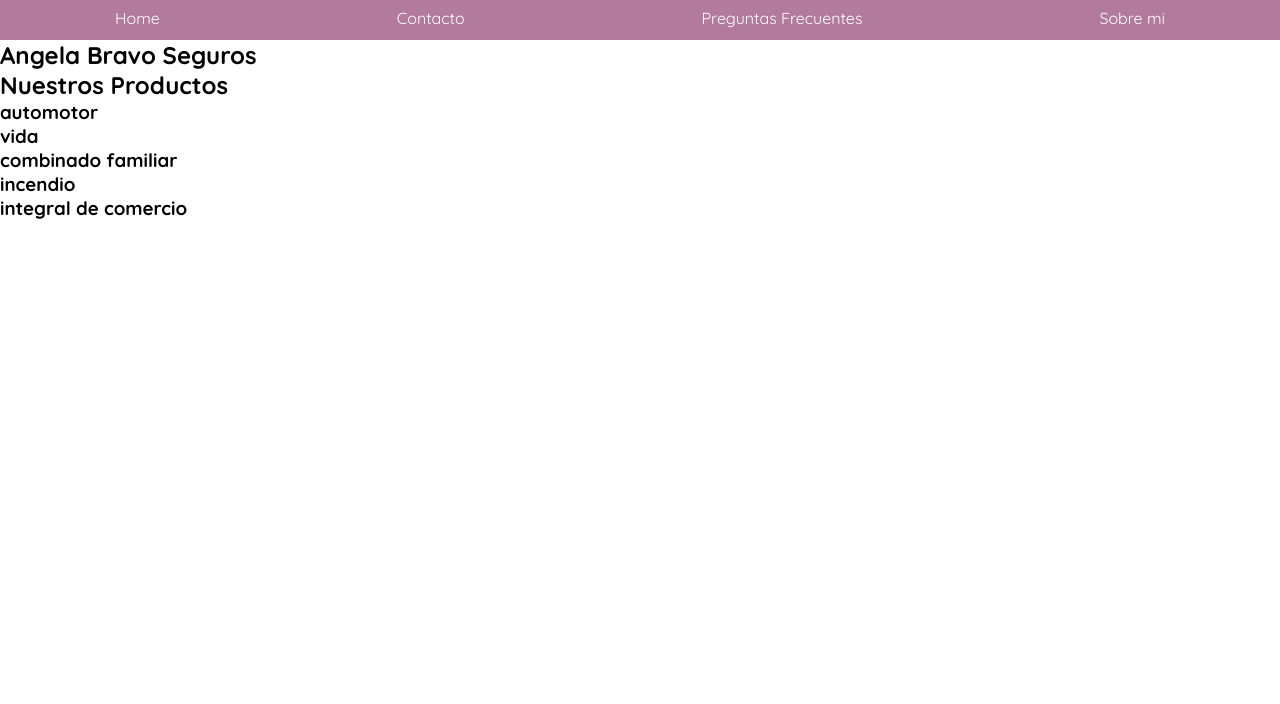
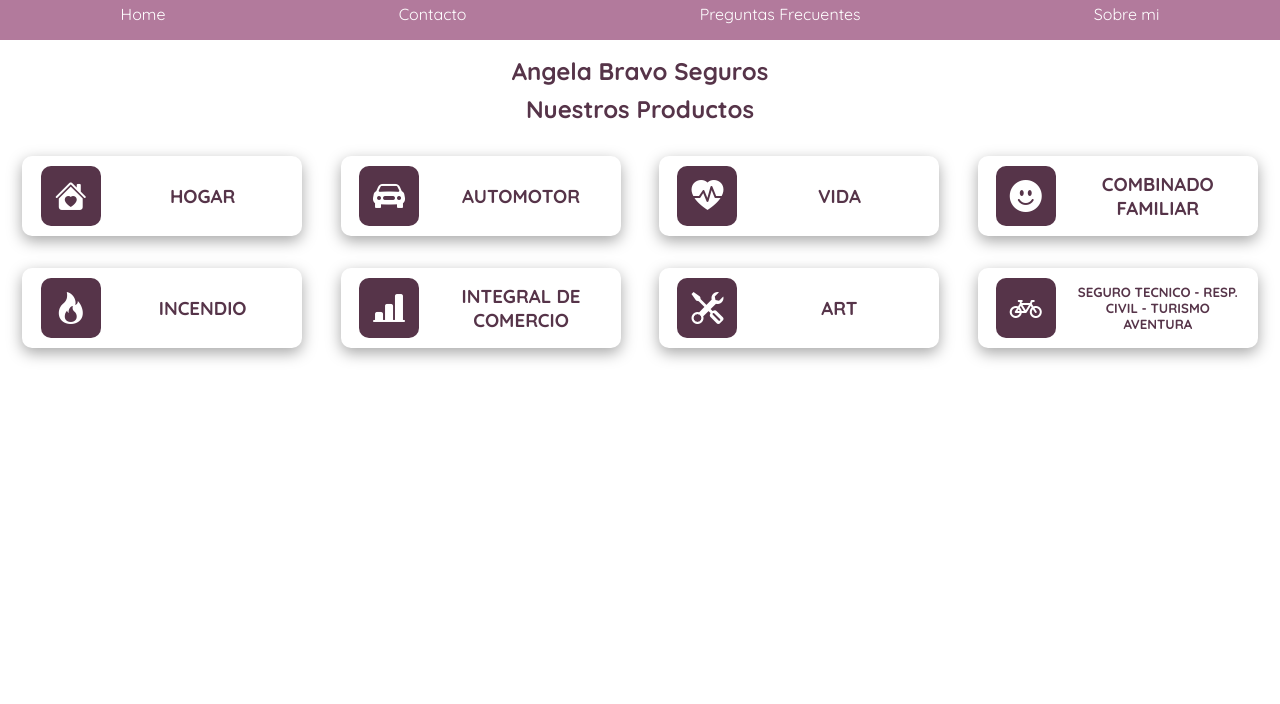
Before and after one commit to mfrugoni/a-bravo-maquetado, a plain HTML site: page index.html in a window 1280 px wide. Shown: the part 96-800 px from the top of the page. Drawn offline with nearby package versions, Linux system fonts and the light colour scheme.

Commit message:
V2: Add products cards and styles

```diff
--- a/index.html
+++ b/index.html
@@ -20,16 +20,73 @@
         </nav>
     </header>
     <main>
-        <section id="title">
+        <section class="title">
             <h1>Angela Bravo Seguros</h1>
             <h2>Nuestros Productos</h2>
         </section>
         <article id="products">
-            <h3>automotor</h3>
-            <h3>vida</h3>
-            <h3>combinado familiar</h3>
-            <h3>incendio</h3>
-            <h3>integral de comercio</h3>
+
+            <div class="card">
+                <div class="card-icon">
+                    <i class="bi bi-house-heart-fill"></i>
+                </div>
+
+                <h3>HOGAR</h3>
+            </div>
+
+            <div class="card">
+                <div class="card-icon">
+                    <i class="bi bi-car-front-fill"></i>
+                </div>
+
+                <h3>AUTOMOTOR</h3>
+            </div>
+
+            <div class="card">
+                <div class="card-icon">
+                    <i class="bi bi-heart-pulse-fill"></i>
+                </div>
+
+                <h3>VIDA</h3>
+            </div>
+            <div class="card">
+                <div class="card-icon">
+                    <i class="bi bi-emoji-smile-fill"></i>
+                </div>
+
+                <h3>COMBINADO FAMILIAR</h3>
+            </div>
+            <div class="card">
+                <div class="card-icon">
+                    <i class="bi bi-fire"></i>
+                </div>
+
+                <h3>INCENDIO</h3>
+            </div>
+            <div class="card">
+                <div class="card-icon">
+                    <i class="bi bi-bar-chart-line-fill"></i>
+                </div>
+
+                <h3>INTEGRAL DE COMERCIO</h3>
+            </div>
+
+            <div class="card">
+                <div class="card-icon">
+                    <i class="bi bi-tools"></i>
+                </div>
+
+                <h3>ART</h3>
+            </div>
+
+            <div class="card">
+                <div class="card-icon">
+                    <i class="bi bi-bicycle"></i>
+                </div>
+
+                <h5>SEGURO TECNICO - RESP. CIVIL - TURISMO AVENTURA</h5>
+            </div>
+
         </article>
 
     </main>
--- a/styles/style.css
+++ b/styles/style.css
@@ -1,6 +1,6 @@
 
-@import url('https://fonts.googleapis.com/css2?family=Montserrat:wght@300;500&family=Quicksand:wght@300;400;500;600;700&family=Raleway:ital,wght@0,100;0,400;0,700;1,100;1,400;1,700&display=swap');
-
+@import url('https://fonts.googleapis.com/css2?family=Quicksand:wght@300;400;500;600;700&display=swap');
+@import url("https://cdn.jsdelivr.net/npm/bootstrap-icons@1.10.5/font/bootstrap-icons.css");
 
 * {
     margin: 0;
@@ -43,9 +43,70 @@ nav>a:hover {
     color: #563449;
 }
 
+main {
+    width: 100%;
+    min-height: 80vh;
+    display: flex;
+    flex-flow: column;
+    padding: 1rem;
+    gap: 2rem;
+}
+
+.title {
+    display: flex;
+    flex-flow: column;
+    justify-content: space-between;
+    align-items: center;
+    gap: 0.5rem;
+    color: #563449;
+
+}
+
+#products {
+    display: flex;
+    flex-flow: row wrap;
+    justify-content: space-evenly;
+    gap: 2rem;
+}
+
+.card {
+    width: 280px;
+    height: 80px;
+    display: flex;
+    flex-flow: row nowrap;
+    justify-content: space-around;
+    align-items: center;
+    border-radius: 10px;
+    background-color: white;
+    padding: 0.5rem;
+    box-shadow: rgba(0, 0, 0, 0.35) 0px 5px 15px;
+}
+
+.card h3, .card h5 {
+    width: 163px;
+    text-align: center;
+    color: #563449;
+}
+
+.card-icon {
+    display: flex;
+    justify-content: center;
+    align-items: center;
+    width: 60px;
+    height: 60px;
+    border-radius: 10px;
+    background-color: #563449;
+}
+
+i {
+    font-size: 2rem;
+    color: white;
+}
+
+
 @media only screen and (min-width: 400px){
     header {
         height: 17vh;
-        padding: 0.5px;
+        padding: 0.5rem;
     }
 }
```
